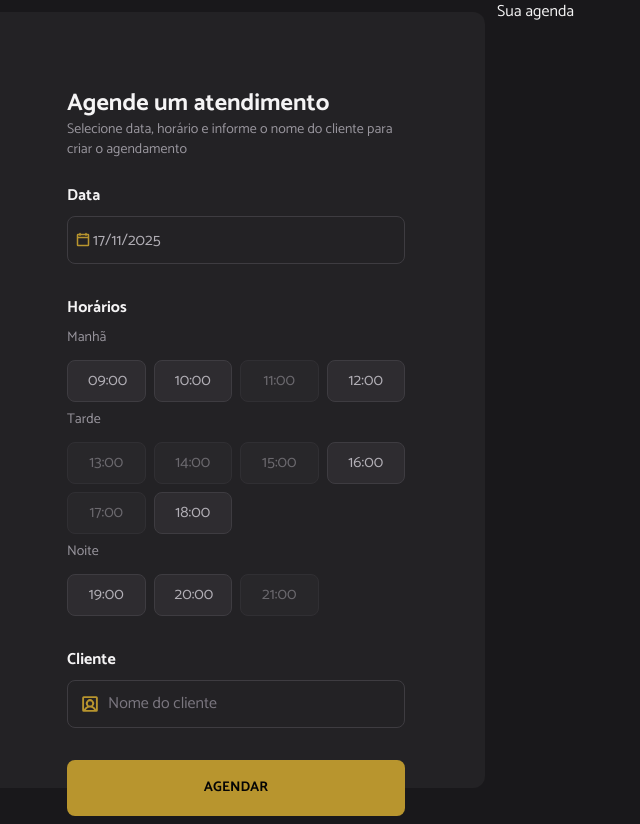
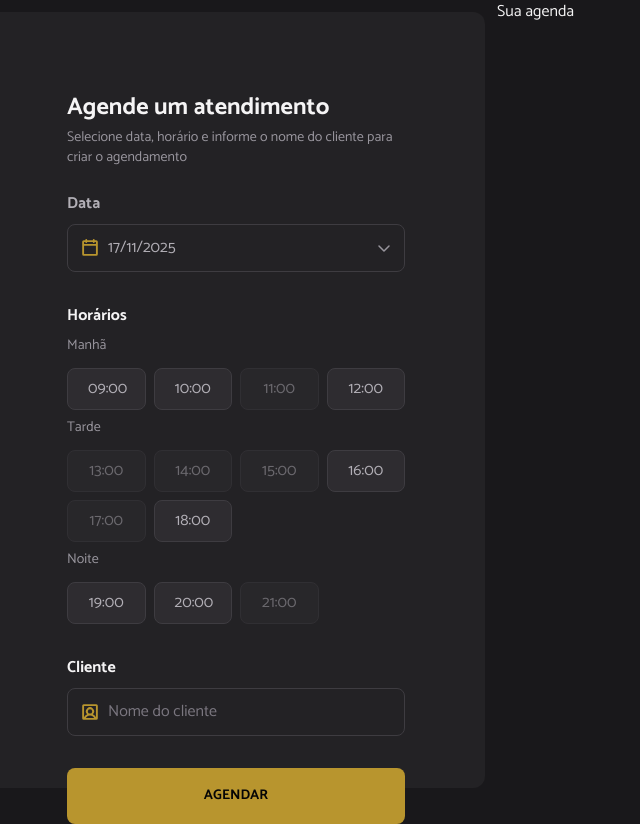
Before and after one commit to brunopetrolini/hairday, a React (Vite) app: page / in a window 1280 px wide. Shown: the whole page, without its empty margins (25-665 px from the left). Built offline with nearby package versions, Linux system fonts and the light colour scheme.

Commit message:
feat: add tailwind-merge and tailwind-variants dependencies, implement Text component, and enhance DatePicker and Sidebar components

```diff
--- a/package.json
+++ b/package.json
@@ -15,6 +15,8 @@
     "react": "^19.2.0",
     "react-datepicker": "^8.9.0",
     "react-dom": "^19.2.0",
+    "tailwind-merge": "^3.4.0",
+    "tailwind-variants": "^3.1.1",
     "tailwindcss": "^4.1.17"
   },
   "devDependencies": {
--- a/src/components/sidebar.tsx
+++ b/src/components/sidebar.tsx
@@ -1,6 +1,7 @@
 import { UserSquareIcon } from '@phosphor-icons/react';
 import { useState } from 'react';
 import { DatePicker } from './ui/datepicker';
+import { Text } from './ui/text';
 
 export function Sidebar() {
   const [selectedDate, setSelectedDate] = useState<Date | null>(new Date());
@@ -9,18 +10,22 @@ export function Sidebar() {
     <aside className="m-3 w-full max-w-[498px] rounded-xl bg-gray-700 p-20">
       {/* Header */}
       <div className="flex flex-col gap-1">
-        <h1 className="font-bold text-2xl leading-6">Agende um atendimento</h1>
-        <p className="text-gray-300 text-sm leading-5">
+        <Text as="h1" variant="title-lg" className="text-gray-100">
+          Agende um atendimento
+        </Text>
+        <Text variant="text-sm" className="text-gray-300">
           Selecione data, horário e informe o nome do cliente para criar o
           agendamento
-        </p>
+        </Text>
       </div>
 
       {/* Content */}
       <div className="mt-6 flex flex-col gap-8">
         {/* Date Section */}
-        <div>
-          <span className="mb-2 block font-bold leading-6">Data</span>
+        <div className="flex flex-col gap-2">
+          <Text variant="title-md" className="text-gray-200">
+            Data
+          </Text>
           <DatePicker
             selectedDate={selectedDate}
             onDateSelect={setSelectedDate}
--- a/src/components/ui/datepicker/index.tsx
+++ b/src/components/ui/datepicker/index.tsx
@@ -1,9 +1,15 @@
-import { CalendarBlankIcon } from '@phosphor-icons/react';
+// React Datepicker not working properly with Tailwind CSS styles
+import {
+  CalendarBlankIcon,
+  CaretDownIcon,
+  CaretUpIcon,
+} from '@phosphor-icons/react';
 import { ptBR } from 'date-fns/locale';
+import { forwardRef, type HTMLProps, useState } from 'react';
 import { DatePicker as ReactDatePicker } from 'react-datepicker';
-
-// React Datepicker not working properly with Tailwind CSS styles
 import 'react-datepicker/dist/react-datepicker.css';
+import { twMerge } from 'tailwind-merge';
+import { Text } from '../text';
 import './datepicker-custom.css';
 
 interface DatePickerProps {
@@ -17,21 +23,46 @@ export function DatePicker({
   onDateSelect,
   disabled,
 }: DatePickerProps) {
+  const [isOpen, setIsOpen] = useState(false);
+
+  const CustomInput = forwardRef<
+    HTMLButtonElement,
+    HTMLProps<HTMLButtonElement>
+  >(({ value, onClick }, ref) => (
+    <button
+      type="button"
+      ref={ref}
+      className={twMerge(
+        'flex h-12 w-full cursor-pointer items-center justify-between gap-2 rounded-lg border border-gray-500 p-3 transition-colors duration-150',
+        isOpen && 'border-yellow',
+      )}
+      onClick={onClick}
+    >
+      <CalendarBlankIcon className="h-5 w-5 text-yellow" weight="bold" />
+      <Text variant="text-md" className="flex-1 text-start text-gray-200">
+        {value}
+      </Text>
+      {!isOpen ? (
+        <CaretDownIcon className="h-4 w-4 text-gray-300" weight="bold" />
+      ) : (
+        <CaretUpIcon className="h-4 w-4 text-gray-300" weight="bold" />
+      )}
+    </button>
+  ));
+
   return (
     <div className="custom-datepicker">
       <ReactDatePicker
-        showIcon
-        icon={
-          <CalendarBlankIcon className="h-5 w-5 text-yellow" weight="bold" />
-        }
+        customInput={<CustomInput />}
         minDate={new Date()}
         selected={selectedDate}
         disabled={disabled}
         onChange={onDateSelect}
+        onCalendarOpen={() => setIsOpen(true)}
+        onCalendarClose={() => setIsOpen(false)}
         calendarStartDay={0}
         dateFormat="dd/MM/yyyy"
         locale={ptBR}
-        className="h-12 w-full cursor-pointer rounded-lg border border-gray-500 py-3 pr-4 pl-12 text-gray-200 focus:border-yellow focus:outline-none disabled:cursor-not-allowed"
         wrapperClassName="w-full"
         calendarClassName="shadow-xl"
         popperClassName="datepicker-popper"
--- /dev/null
+++ b/src/components/ui/text.tsx
@@ -0,0 +1,32 @@
+import { createElement, type JSX, type ReactNode } from 'react';
+import { tv, type VariantProps } from 'tailwind-variants';
+
+interface TextProps extends VariantProps<typeof textVariants> {
+  children: ReactNode;
+  className?: string;
+  as?: keyof JSX.IntrinsicElements;
+}
+
+const textVariants = tv({
+  base: 'font-sans text-gray-200',
+  variants: {
+    variant: {
+      'title-lg': 'text-2xl leading-8 font-bold',
+      'title-md': 'text-base leading-6 font-bold',
+      'title-sm': 'text-sm leading-5 font-bold',
+      'text-md': 'text-base leading-6 font-normal',
+      'text-sm': 'text-sm leading-5 font-normal',
+    },
+  },
+  defaultVariants: {
+    variant: 'text-md',
+  },
+});
+
+export function Text({ children, as = 'span', variant, className }: TextProps) {
+  return createElement(
+    as,
+    { className: textVariants({ variant, className }) },
+    children,
+  );
+}
```
Also changed, not shown: 1 other file (tests, documents, lock files or other folders).
